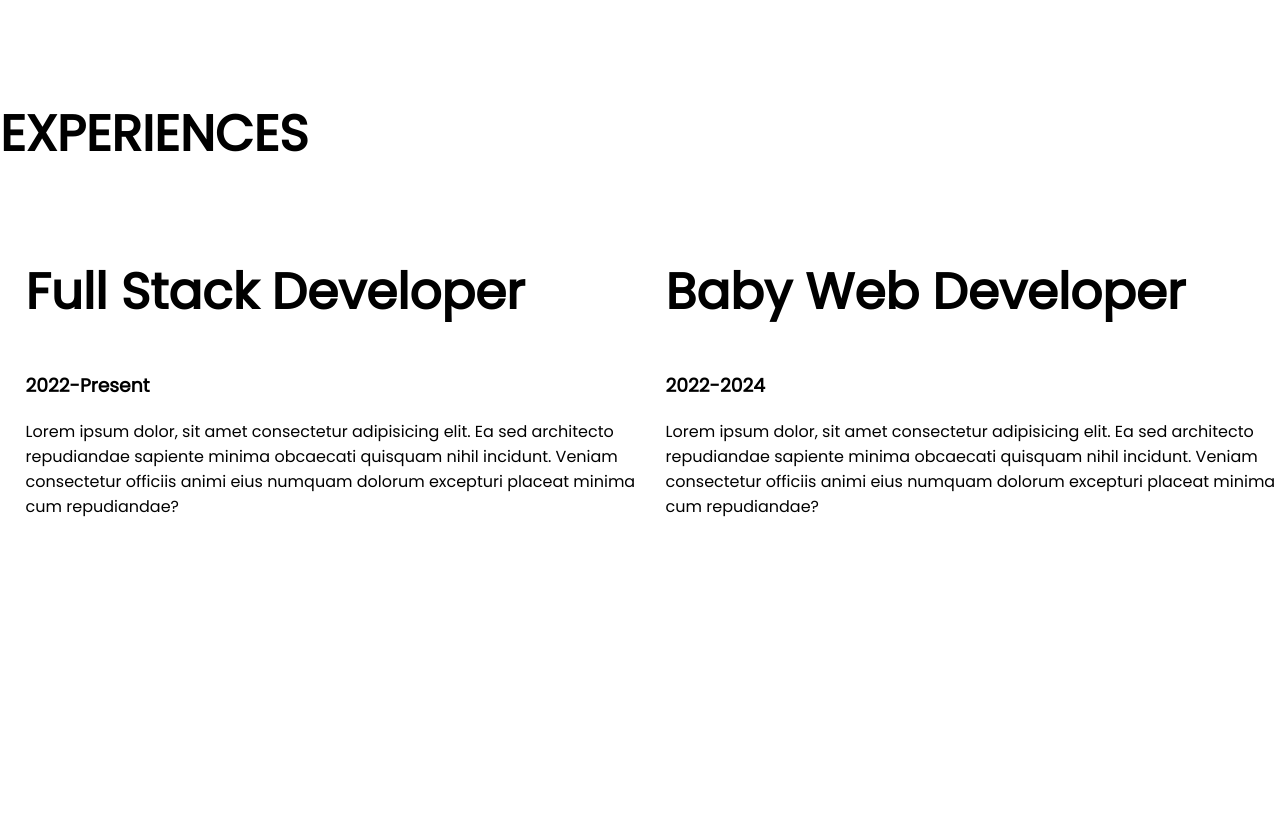
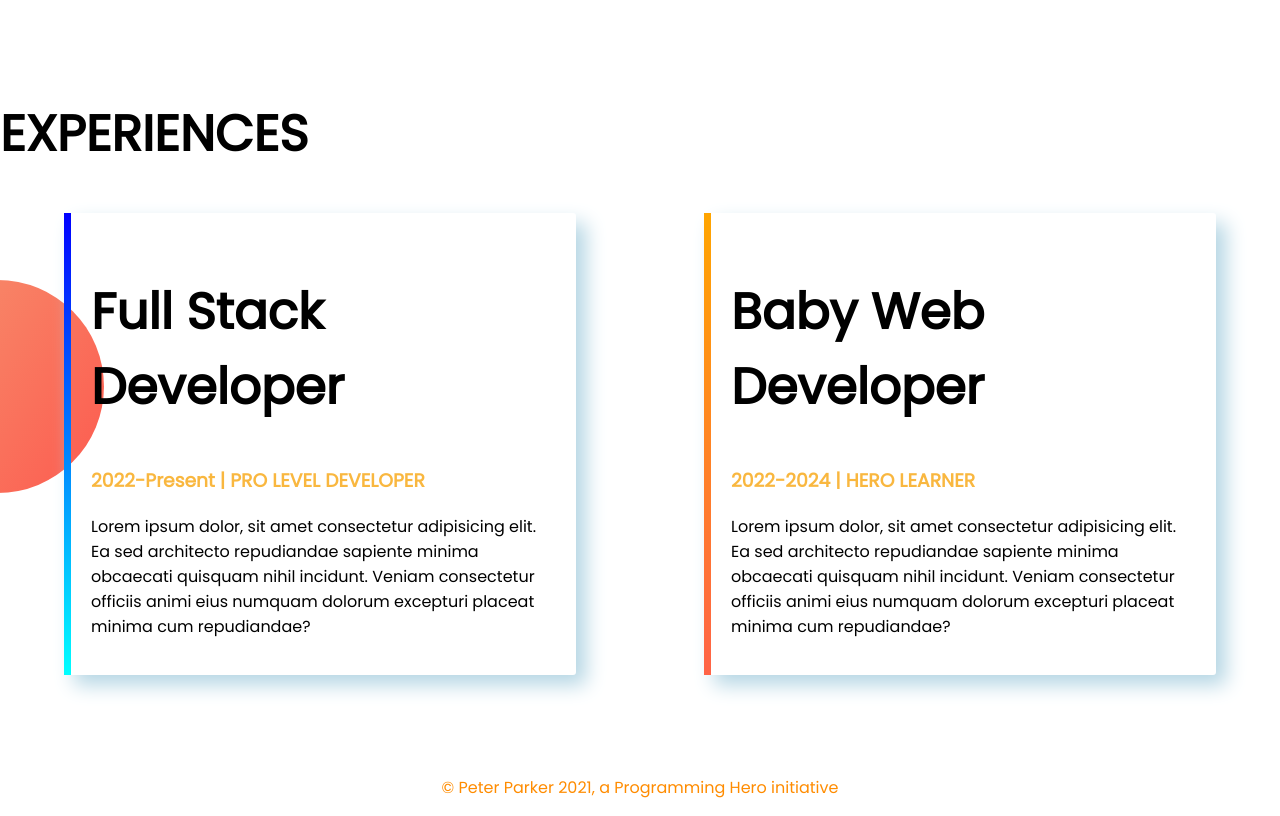
Before and after one commit to MijanurMim/Developer-portfolio, a plain HTML site: page index.html in a window 1280 px wide. Shown: the part 1093-1909 px from the top of the page. Before the commit the page ends 1728 px from the top, so only its background shows below. Drawn offline with Linux system fonts and the light colour scheme.

Commit message:
full page done

```diff
--- a/index.html
+++ b/index.html
@@ -69,9 +69,9 @@
     <section class="experience-area">
       <h1>EXPERIENCES</h1>
       <div class="flexible-container">
-        <div class="half-width">
+        <div id="full-experience" class="experience-item">
           <h1>Full Stack Developer</h1>
-          <h3>2022-Present</h3>
+          <h3 class="name-color">2022-Present | PRO LEVEL DEVELOPER</h3>
           <p>
             Lorem ipsum dolor, sit amet consectetur adipisicing elit. Ea sed
             architecto repudiandae sapiente minima obcaecati quisquam nihil
@@ -80,9 +80,9 @@
           </p>
         </div>
 
-        <div class="half-width">
+        <div id="baby-experience" class="experience-item">
           <h1>Baby Web Developer</h1>
-          <h3>2022-2024</h3>
+          <h3 class="name-color">2022-2024 | HERO LEARNER</h3>
           <p>
             Lorem ipsum dolor, sit amet consectetur adipisicing elit. Ea sed
             architecto repudiandae sapiente minima obcaecati quisquam nihil
@@ -93,5 +93,10 @@
       </div>
     </section>
     <!-- Experience section ends here -->
+
+    <!-- footer area starts here -->
+    <footer>
+      <p>© Peter Parker 2021, a Programming Hero initiative</p>
+    </footer>
   </body>
 </html>
--- a/style.css
+++ b/style.css
@@ -47,3 +47,35 @@
   background-repeat: no-repeat;
   background-position: right;
 }
+
+.experience-item {
+  width: 40%;
+  margin-left: 5%;
+  margin-right: 5%;
+  padding: 20px;
+  box-shadow: 10px 10px 20px rgb(181, 214, 228);
+  border-radius: 3px;
+  border-left: 5px solid orange;
+}
+
+.experience-area {
+  background-image: url(images/exp-bg.png);
+  background-repeat: no-repeat;
+  background-position: left;
+}
+
+#baby-experience {
+  border-left: 7px solid;
+  border-image: linear-gradient(orange, tomato);
+  border-image-slice: 1;
+}
+#full-experience {
+  border-left: 7px solid;
+  border-image: linear-gradient(BLUE, CYAN);
+  border-image-slice: 1;
+}
+
+footer p {
+  text-align: center;
+  color: darkorange;
+}
```
